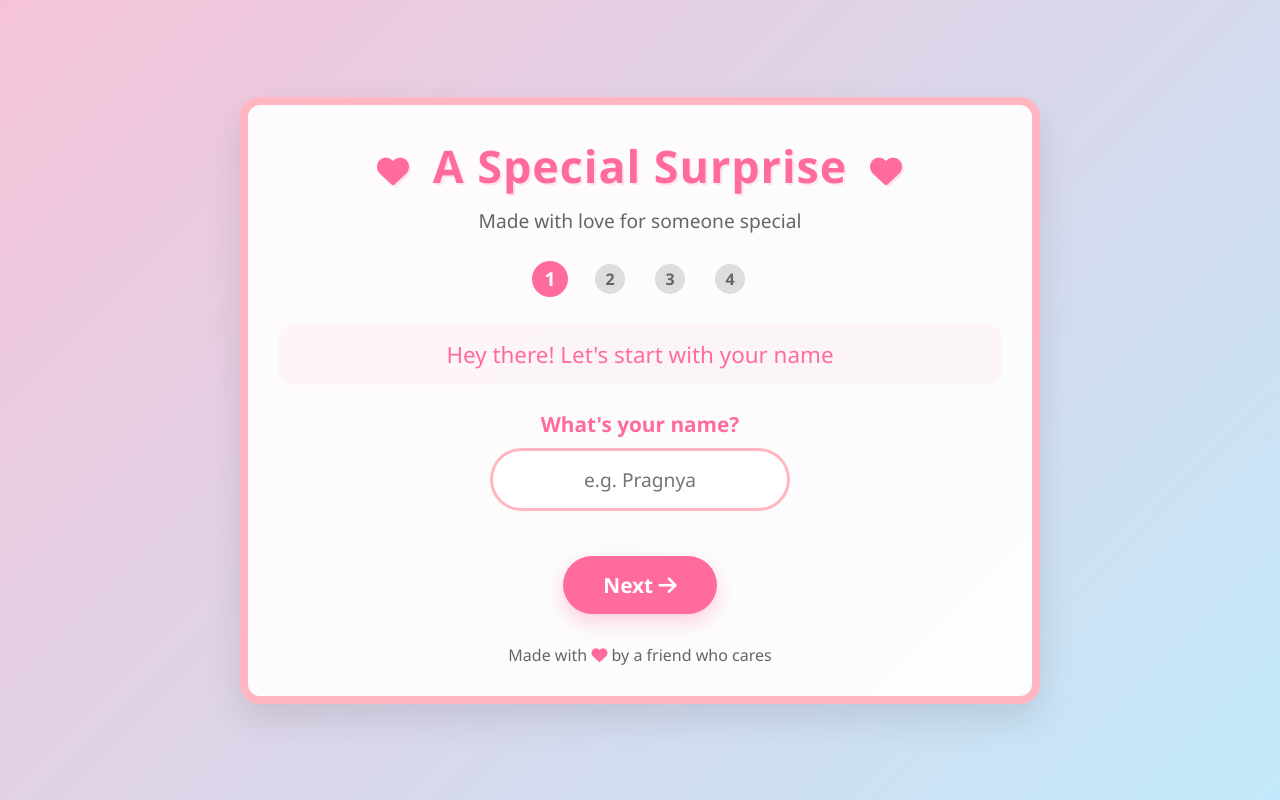
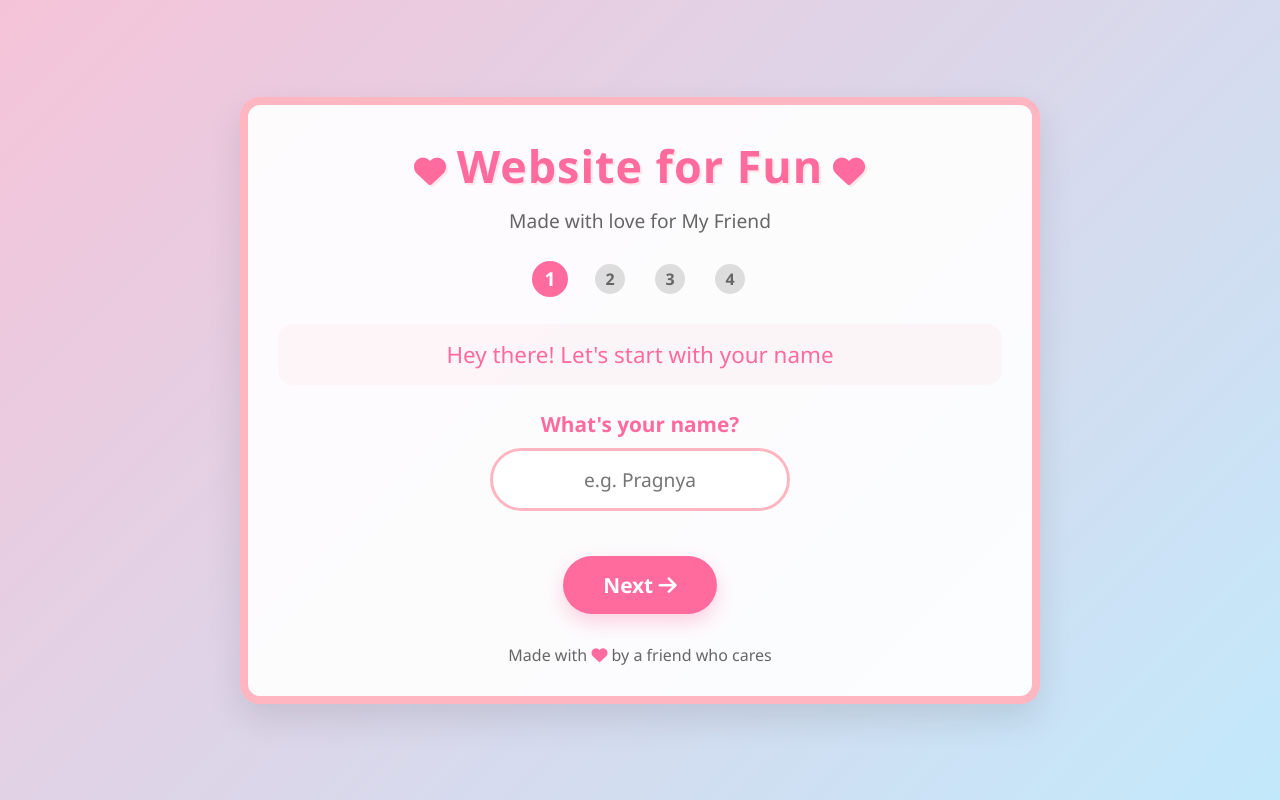
Before and after one commit to BSChandanGowda/Prags, a plain HTML site: page index.html in a window 1280 px wide. Drawn offline with Linux system fonts and the light colour scheme.

Commit message:
Update index.html

```diff
--- a/index.html
+++ b/index.html
@@ -299,8 +299,8 @@
 <body>
     <div class="container">
         <div class="header">
-            <h1><i class="fas fa-heart heart"></i> A Special Surprise <i class="fas fa-heart heart"></i></h1>
-            <div class="subtitle">Made with love for someone special</div>
+            <h1><i class="fas fa-heart heart"></i>Website for Fun<i class="fas fa-heart heart"></i></h1>
+            <div class="subtitle">Made with love for My Friend</div>
         </div>
 
         <div class="progress-container">
```
